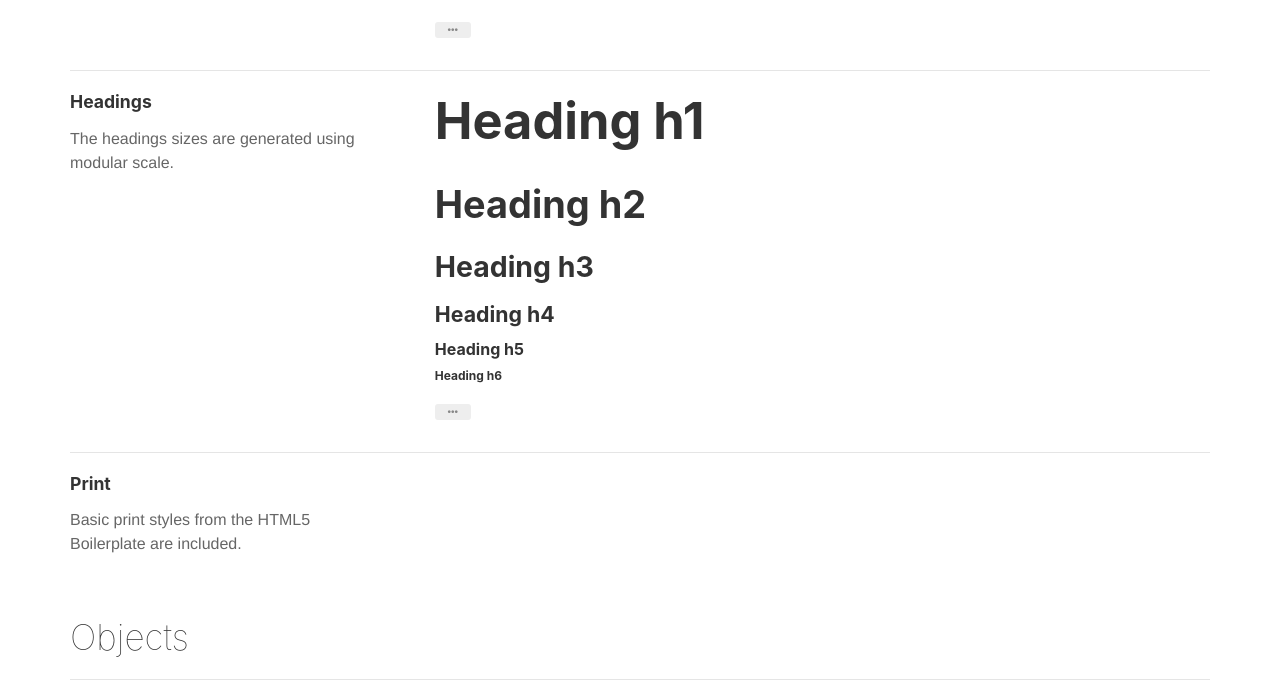
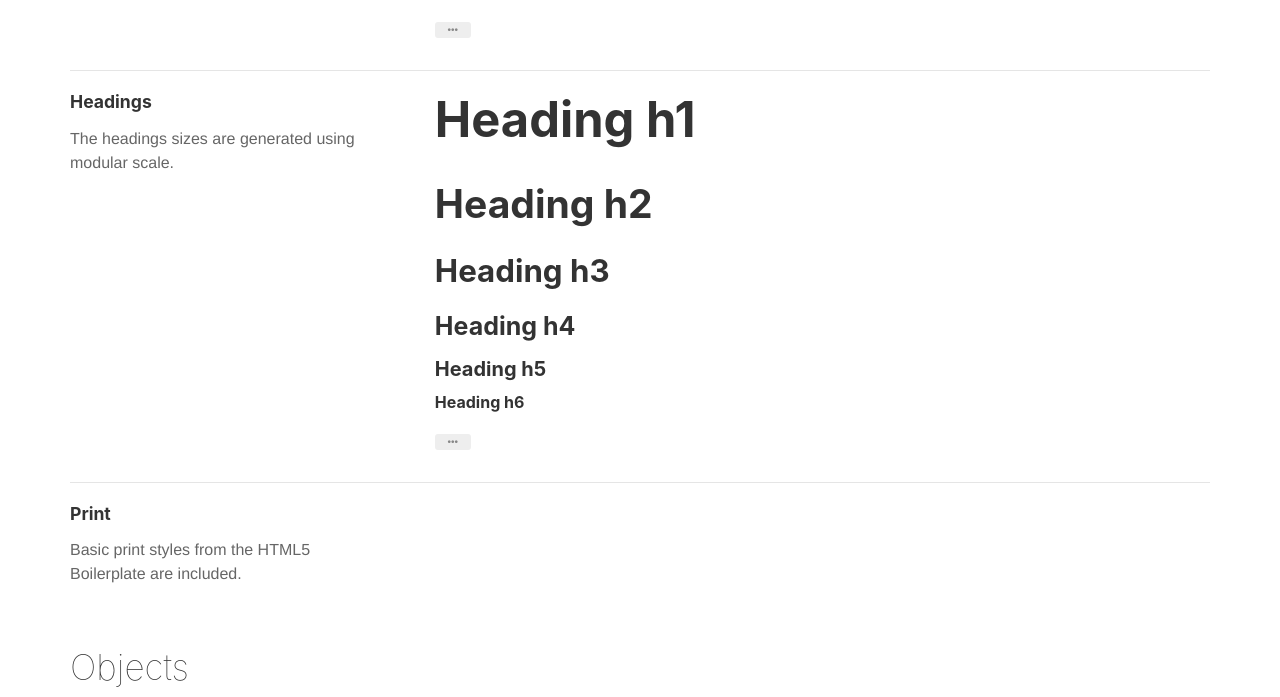
Before and after one commit to slavanga/baseguide, a website: page index.html in a window 1280 px wide. Shown: the part 1045-1742 px from the top of the page. Drawn offline with Linux system fonts and the light colour scheme.

Commit message:
Optimize heading sizes

```diff
--- a/scss/baseguide/settings/_settings.scss
+++ b/scss/baseguide/settings/_settings.scss
@@ -25,7 +25,7 @@ $headings-line-height: 1.2 !default;
 $headings-color: inherit !default;
 
 $type-scale-base: $font-size-base !default;
-$type-scale: 1.333 !default; // Perfect Fourth, see: http://type-scale.com/
+$type-scale: 1.25 !default;
 
 
 // Link
--- a/scss/baseguide/tools/_mixins.scss
+++ b/scss/baseguide/tools/_mixins.scss
@@ -114,7 +114,7 @@
 
 
 // scale headings using modular scale
-@mixin scale-headings($max-scale: 4, $base: $type-scale-base) {
+@mixin scale-headings($max-scale: 5, $base: $type-scale-base) {
   @each $heading in $headings {
     #{$heading} {
       font-size: modular-scale($max-scale, $base);
```
Also changed, not shown: dist/css/baseguide.css, dist/css/baseguide.min.css.
